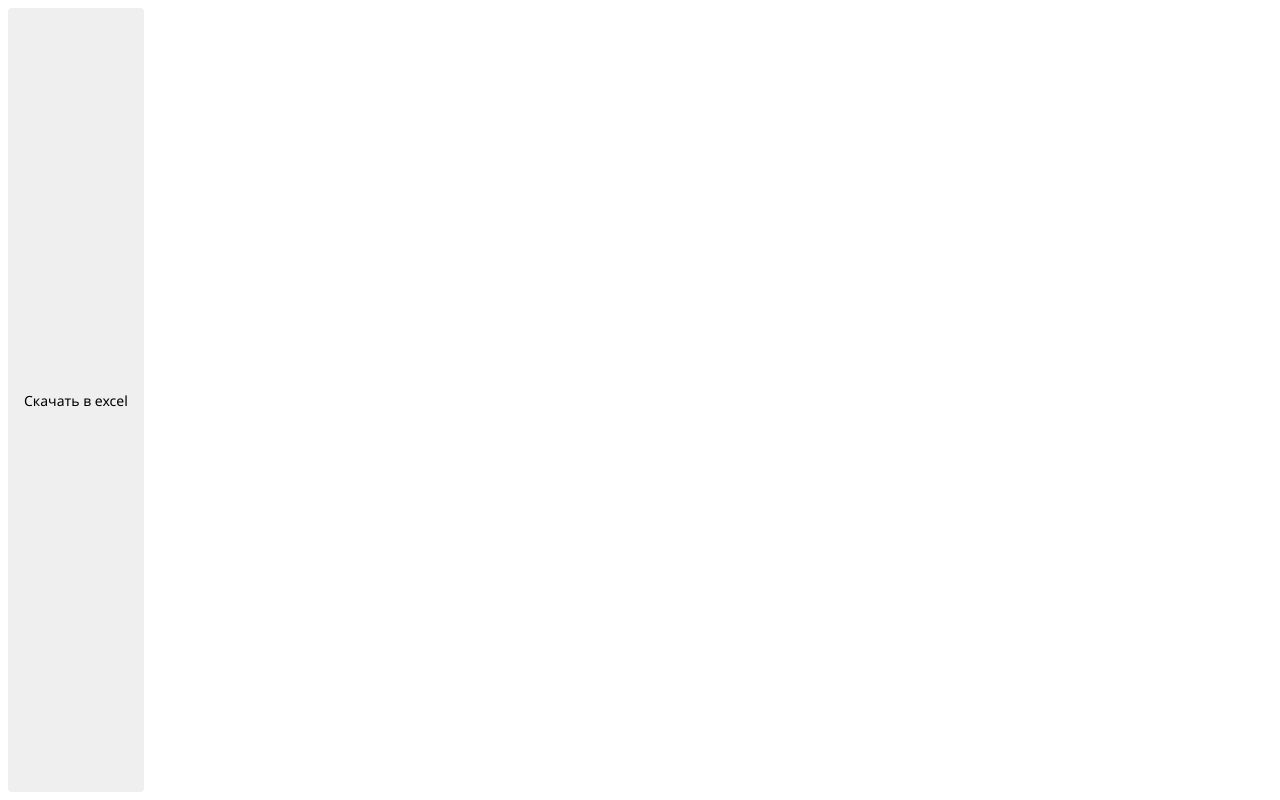
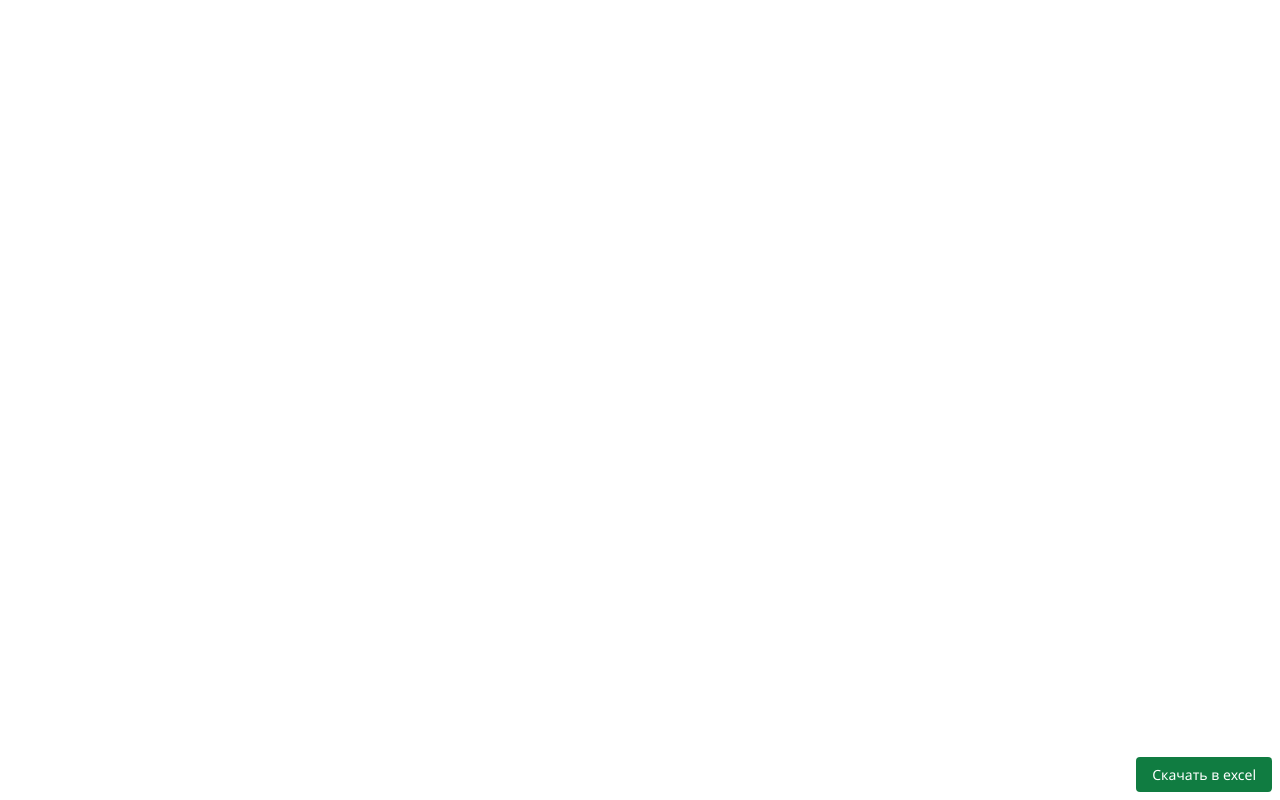
Before and after one commit to Xander-Lein/tableau_export_to_excel_button, a website built with Vite: page index.html in a window 1280 px wide. Built offline with nearby package versions, Linux system fonts and the light colour scheme.

Commit message:
Style the export button before Tableau settings load.
The first paint no longer shows the browser's default left-aligned button.

```diff
--- a/src/button.css
+++ b/src/button.css
@@ -13,6 +13,8 @@ body {
 #stage {
   display: flex;
   box-sizing: border-box;
+  justify-content: flex-end;
+  align-items: flex-end;
   padding: 8px;
 }
 
@@ -20,6 +22,8 @@ body {
   border: 0;
   border-radius: 4px;
   padding: 8px 16px;
+  background: #107c41;
+  color: #ffffff;
   font: inherit;
   font-size: 14px;
   cursor: pointer;
```
